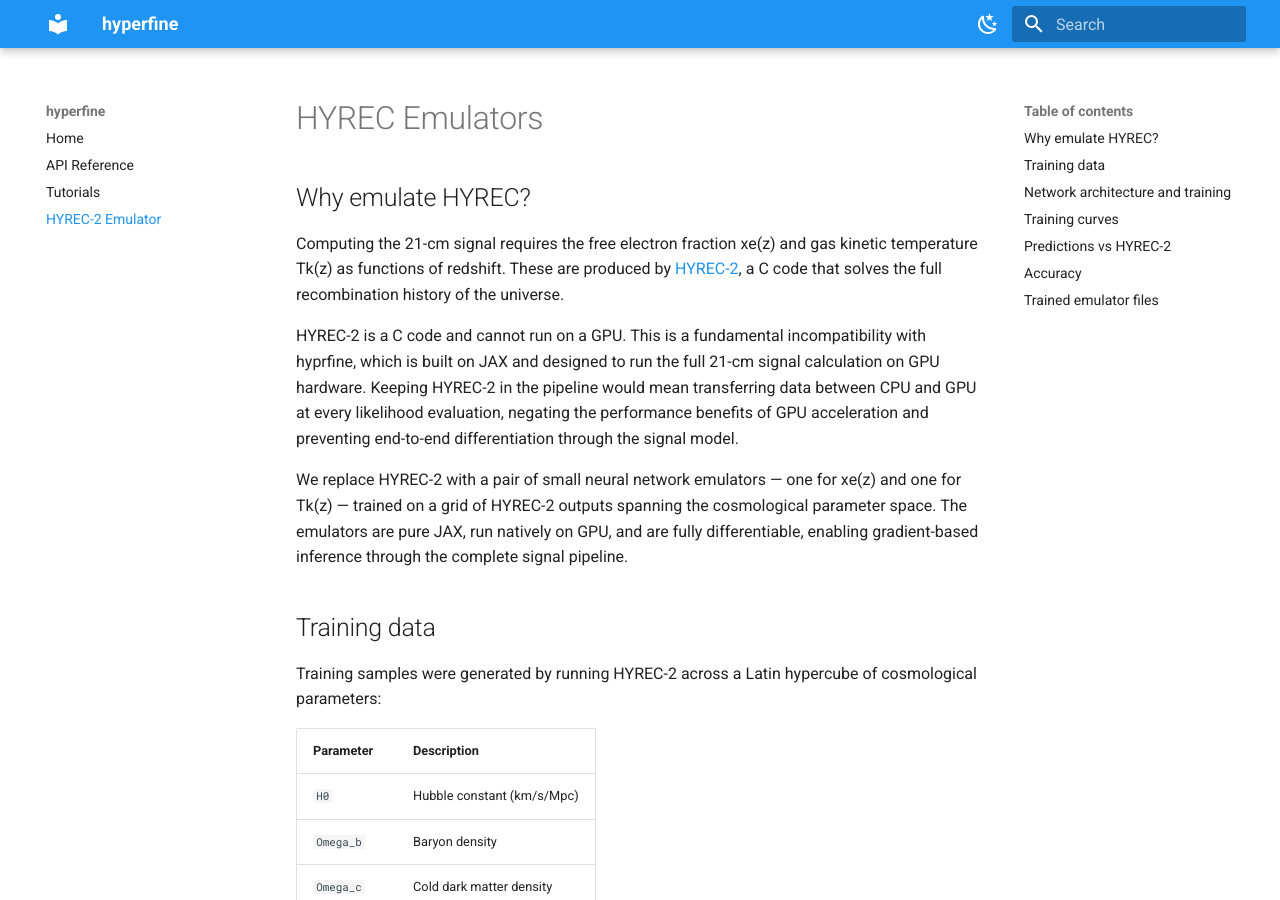
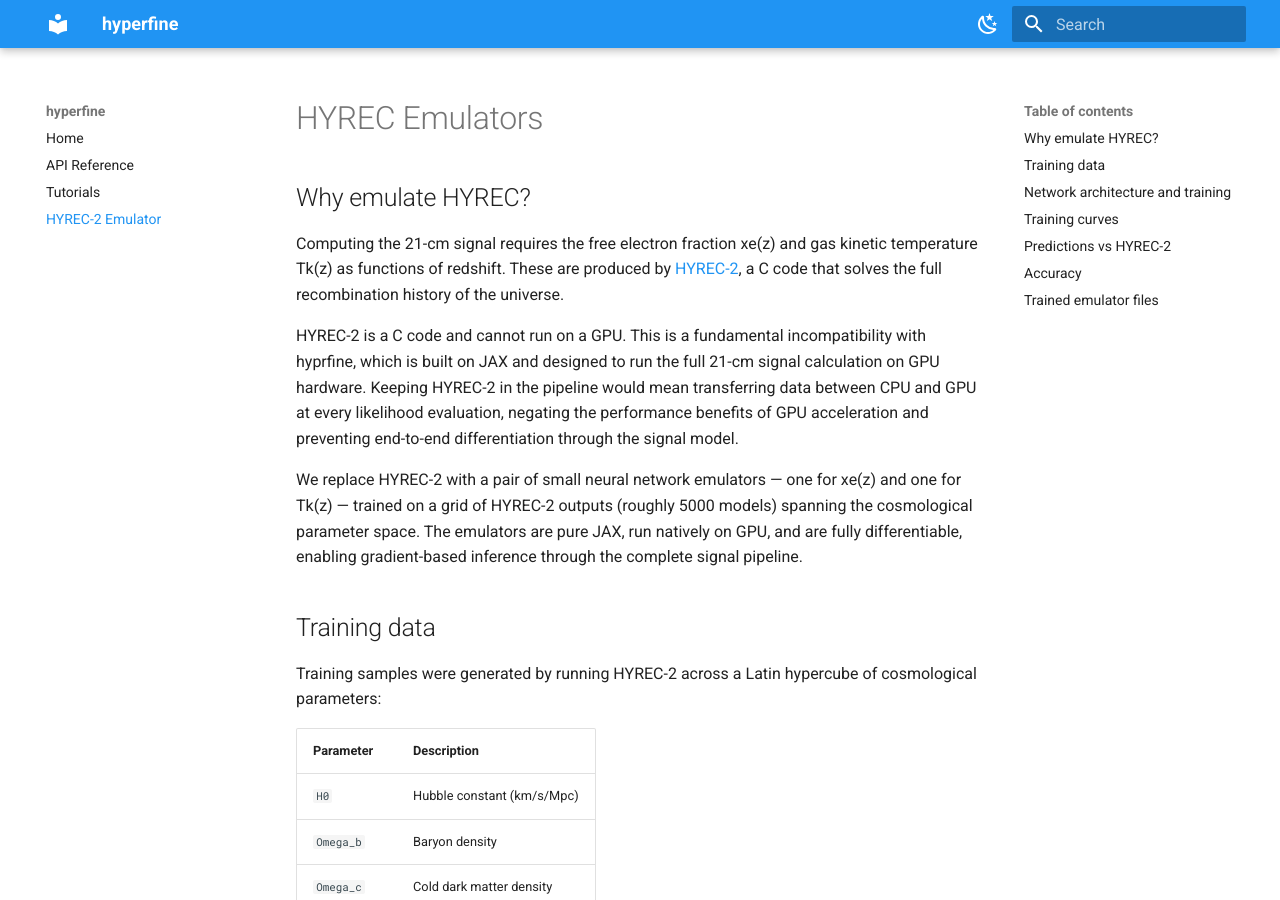
Before and after one commit to htjb/hyprfine, an MkDocs documentation site: the page built from docs/hyrec_emulators.md, in a window 1280 px wide and 900 px high. Built offline with MkDocs 1.6.1 and Material for MkDocs 9.7.7, drawn with Linux system fonts in a browser that asks for light colours.

Commit message:
minor edit to specfiy the data used

```diff
--- a/docs/hyrec_emulators.md
+++ b/docs/hyrec_emulators.md
@@ -15,8 +15,8 @@ evaluation, negating the performance benefits of GPU acceleration and
 preventing end-to-end differentiation through the signal model.
 
 We replace HYREC-2 with a pair of small neural network emulators — one for
-xe(z) and one for Tk(z) — trained on a grid of HYREC-2 outputs spanning the
-cosmological parameter space. The emulators are pure JAX, run natively on
+xe(z) and one for Tk(z) — trained on a grid of HYREC-2 outputs (roughly 5000 models)
+spanning the cosmological parameter space. The emulators are pure JAX, run natively on
 GPU, and are fully differentiable, enabling gradient-based inference through
 the complete signal pipeline.
 
```
